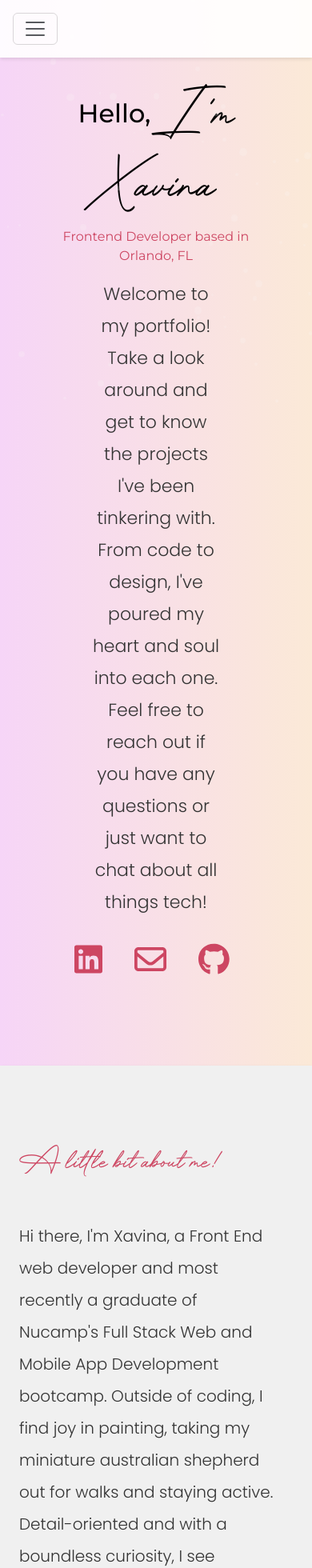
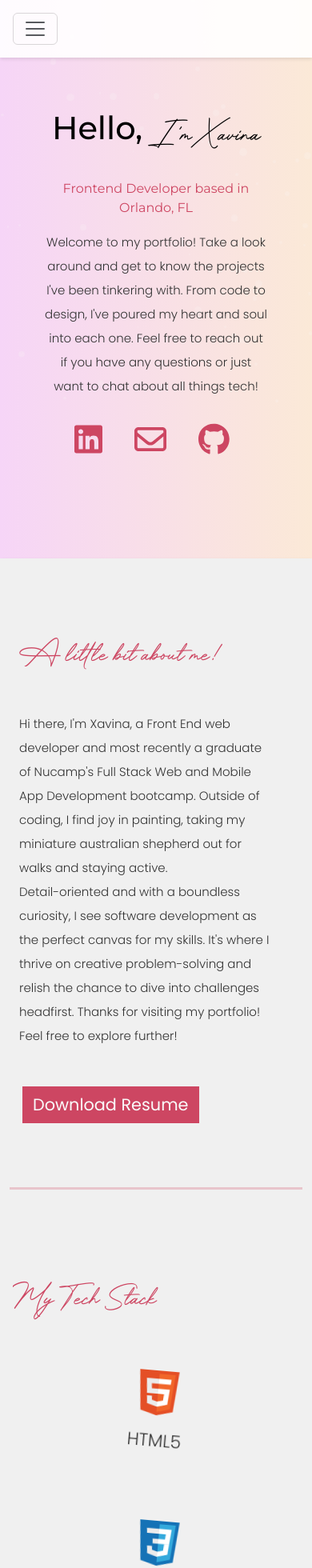
Before and after one commit to xavinanegron/portfolio, a React (Create React App) app: page / in a window 390 px wide. Shown: the top 1960 px of the page at 80% size. Built offline with nearby package versions, Linux system fonts and the light colour scheme.

Commit message:
more responsive mobile

```diff
--- a/src/home/Footer.js
+++ b/src/home/Footer.js
@@ -55,10 +55,8 @@ function Footer() {
 						<p
 							className='footer-text'
 							style={{
-								fontSize: '20px',
 								fontFamily: 'Poppins',
 								color: '#333333',
-								lineHeight: '40px',
 								display: 'flex',
 								alignItems: 'center', // Vertical alignment
 								justifyContent: 'center', // Optional: Horizontal alignment
@@ -67,10 +65,9 @@ function Footer() {
 							Designed and developed with{' '}
 							<FontAwesomeIcon
 								icon={faHeart}
+								className='footer-icon'
 								style={{
 									color: '#cd4662',
-									fontSize: '25px',
-									padding: '10px',
 									cursor: 'pointer',
 								}}
 							/>{' '}
--- a/src/home/Hero.js
+++ b/src/home/Hero.js
@@ -14,14 +14,13 @@ function Hero() {
 			>
 				<div className='row title-container'>
 					<div className='col-lg-12 d-flex align-items-center'>
-						<div className='title-wrapper p-5'>
+						<div className='title-wrapper'>
 							<div className='title-text'>
 								<h1>
 									Hello,{' '}
 									<span
 										style={{
 											fontFamily: 'BrotherSignature',
-											fontSize: '4.7rem',
 										}}
 									>
 										I'm Xavina{' '}
@@ -32,10 +31,8 @@ function Hero() {
 								</p>
 								<div className='welcome-message'>
 									<p
-										className='message px-5'
+										className='message'
 										style={{
-											fontSize: '22px',
-											lineHeight: '40px',
 											color: '#333333',
 											fontWeight: '300',
 										}}
--- a/src/home/about/About.js
+++ b/src/home/about/About.js
@@ -33,10 +33,8 @@ function About() {
 						<p
 							className='about-info lead text-start'
 							style={{
-								fontSize: '20px',
 								fontFamily: 'Poppins',
 								color: '#333333',
-								lineHeight: '40px',
 							}}
 						>
 							Hi there, I'm Xavina, a Front End web developer and most recently
--- a/src/home/contact/Contact.js
+++ b/src/home/contact/Contact.js
@@ -3,7 +3,10 @@ import ContactForm from './ContactForm';
 
 function Contact() {
 	return (
-		<div className='contact py-5' id='contact'>
+		<div
+			className='contact py-5'
+			id='contact'
+		>
 			<div className='container py-5 text-center'>
 				<div className='container row'>
 					<div className='col-5 d-none d-lg-block align-self-center px-5'></div>
@@ -11,10 +14,8 @@ function Contact() {
 						<h2 className='display-2 mb-5 mt-5 text-center'>Get In Touch!</h2>
 						<p
 							style={{
-								fontSize: '20px',
 								fontFamily: 'Poppins',
 								color: '#333333',
-								lineHeight: '40px',
 							}}
 						>
 							Feel free to reach out! I'm eager to connect and explore
@@ -28,7 +29,7 @@ function Contact() {
 					</div>
 				</div>
 			</div>
-            <ContactForm/>
+			<ContactForm />
 		</div>
 	);
 }
--- a/src/index.css
+++ b/src/index.css
@@ -100,6 +100,27 @@ body {
 	margin: 0;
 	box-shadow: 0 2px 4px rgba(0, 0, 0, 0.1);
 }
+#home h1 {
+	font-size: 4.7rem;
+	padding-bottom: 2rem;
+}
+#home .message {
+	font-size: 22px;
+	line-height: 40px;
+}
+@media (max-width: 992px) {
+	#home .title-text h1 {
+		font-size: 40px;
+		padding: 1.5rem 0rem;
+	}
+	#home .title-container {
+		padding: 0rem 0.5rem;
+	}
+	#home .message {
+		font-size: 15px;
+		line-height: 30px;
+	}
+}
 
 @keyframes gradientAnimation {
 	0% {
@@ -155,6 +176,10 @@ body {
 	overflow-y: hidden;
 	font-weight: 500;
 }
+.about .about-info {
+	font-size: 20px;
+	line-height: 40px;
+}
 
 .skills {
 	padding-left: 15rem;
@@ -194,6 +219,30 @@ body {
 	padding: 0.7rem 0 0 0;
 	font-weight: 600;
 }
+@media (max-width: 992px) {
+	.skills-box {
+		display: flex;
+		flex-wrap: wrap;
+		justify-content: center; /* Center the content horizontally */
+	}
+
+	.skills {
+		text-align: center; /* Center the content horizontally */
+		/* background-color: #f8e5e3; */
+	}
+	.skill-card {
+		width: 8rem; /* Adjust width to accommodate spacing */
+		padding: 1rem;
+		display: flex;
+		flex-direction: column;
+		align-items: center;
+		perspective: 1000px;
+	}
+	.skill-icon {
+		width: 4em;
+		transition: 0.6s;
+	}
+}
 @keyframes floatUpDown {
 	0% {
 		transform: translateY(0) rotate(0deg); /* Initial position */
@@ -214,6 +263,13 @@ body {
 
 .skill-card {
 	animation: floatUpDown 3s ease-in-out infinite; /* Adjust the duration and timing function as needed */
+}
+
+@media (max-width: 992px) {
+	#about .about-info {
+		font-size: 15px;
+		line-height: 30px;
+	}
 }
 
 /* About ends */
@@ -262,6 +318,10 @@ body {
 	padding-left: 15rem;
 	padding-right: 15rem;
 }
+.contact p {
+	font-size: 20px;
+	line-height: 40px;
+}
 .contact h2 {
 	color: #cd4662;
 	font-family: 'BrotherSignature';
@@ -279,13 +339,37 @@ body {
 	clip: rect(0, 0, 0, 0);
 	border: 0;
 }
+@media (max-width: 992px) {
+	.contact p {
+		font-size: 15px;
+		line-height: 30px;
+	}
+}
 
 /* Contact ends */
 
 .image-container::-webkit-scrollbar {
 	width: 10px;
 }
+/* footer  */
+.footer-text {
+	font-size: 20px;
+	line-height: 40px;
+}
+.footer-icon {
+	font-size: 25px;
+	padding: 10px;
+}
 
+@media (max-width: 992px) {
+	.footer-text {
+		font-size: 15px;
+		line-height: 30px;
+	}
+	.footer-icon {
+		font-size: 20px;
+	}
+}
 /* Handle */
 .image-container::-webkit-scrollbar-thumb {
 	background-color: #cd4662;
```
